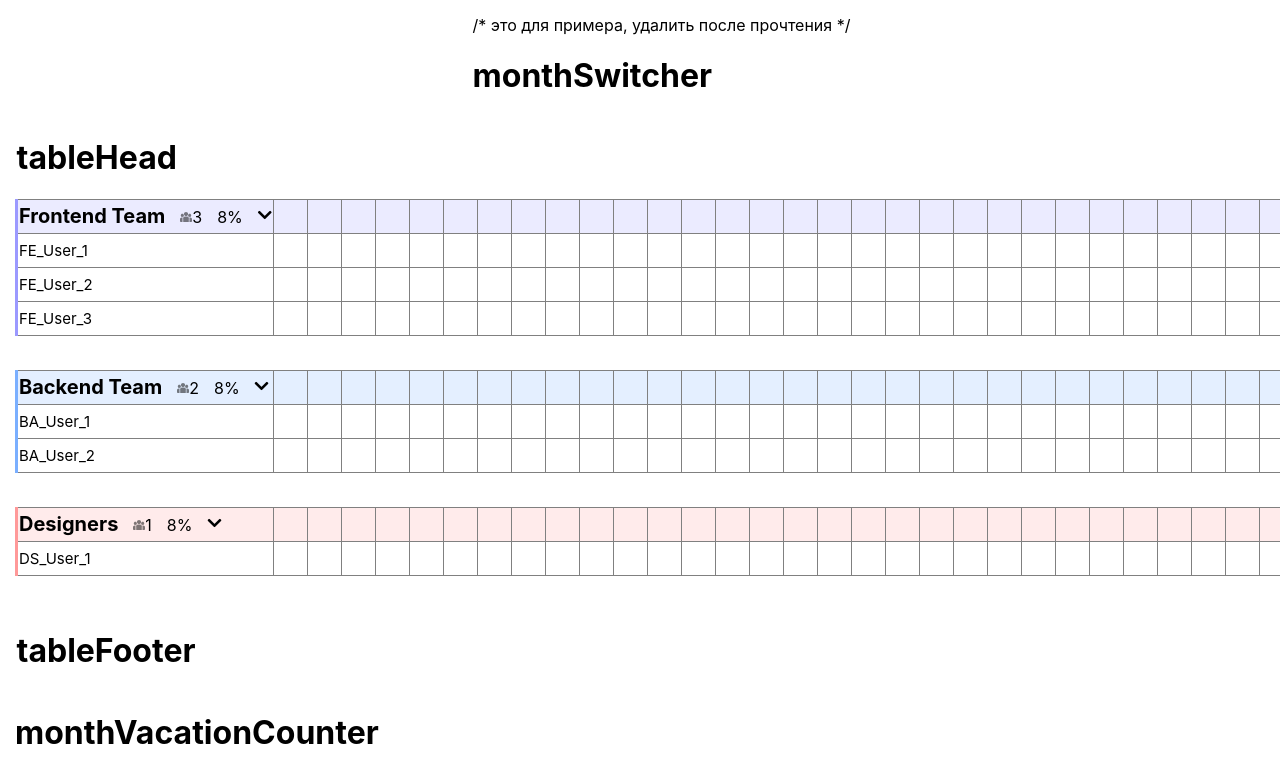
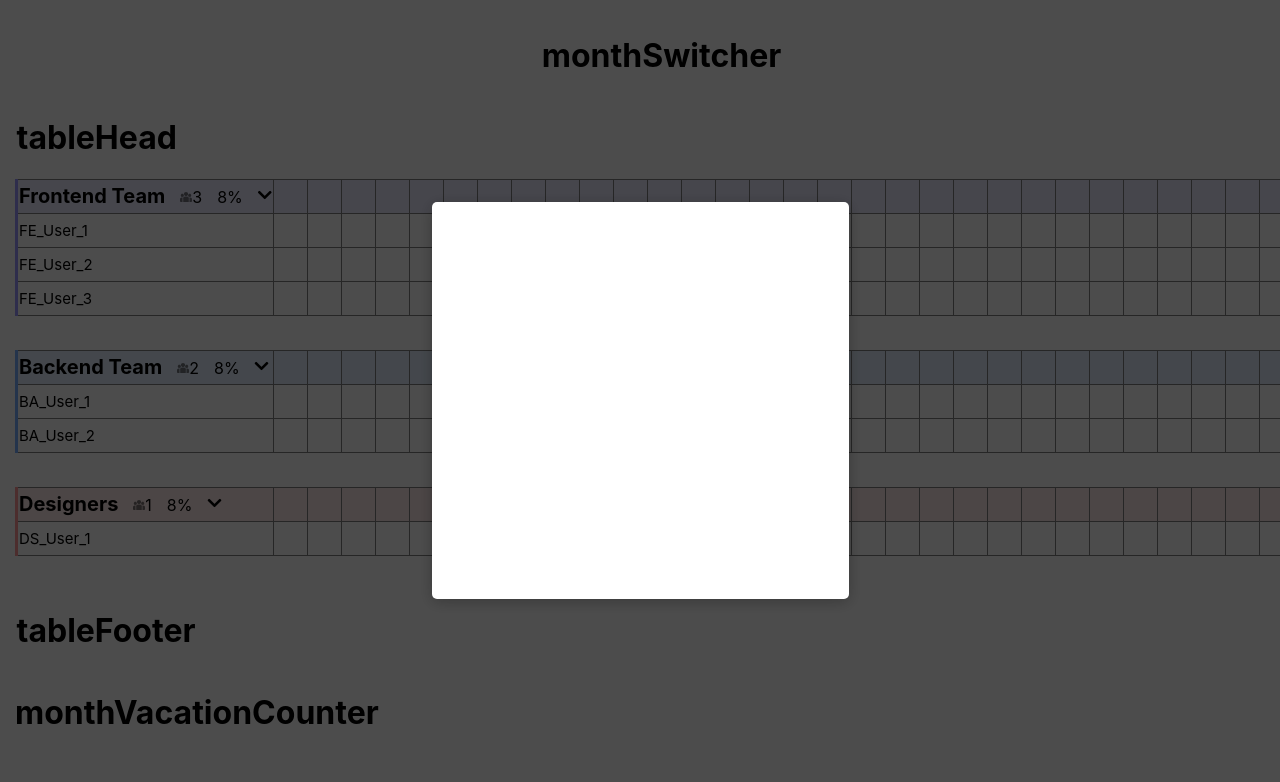
Before and after one commit to LesnovArt/calendarWithReact, a React (Create React App) app: page / in a window 1280 px wide. Shown: the top 782 px of the page. Built offline with nearby package versions, Linux system fonts and the light colour scheme; data requests are answered from the project's data file.

Commit message:
pre-merge commit

```diff
--- a/src/App.js
+++ b/src/App.js
@@ -1,19 +1,25 @@
 import React from "react";
-import { useState, useEffect } from 'react'
+import { useState, useEffect, createContext } from 'react'
 import axios from "axios";
 import MonthSwitcher from "./components/monthSwitcher/monthSwitcher";
 import TableHead from "./components/tableHead/tabelHead";
 import TableBody from "./components/tableBody/tableBody";
 import TableFooter from "./components/tableFooter/tableFooter";
 import MonthVacationCounter from "./components/monthVacationCounter/monthVacationCounter";
-import Moment from 'react-moment';
 import PropTypes from 'prop-types';
+import Popup from "./components/popup/popup";
 // import Data from "./components/Data/Data";
 
+export const PopupContext = createContext();
 
 function App() {
 
-  const [members, setPost] = useState([])
+  const [members, setPost] = useState([]);
+  const [isPopupShow, setIsPopupShow] = useState(true);
+
+  function togglePopup (){
+    setIsPopupShow( prev => prev = !prev)
+  }
 
   useEffect(() => {
   axios
@@ -50,7 +56,6 @@ function App() {
 
   return (
     <div className="wrapper">
-        {/* <Moment/> */}
       <MonthSwitcher/>
       <div className="table-wrapper">
         <table>
@@ -62,6 +67,9 @@ function App() {
         </table>
       </div>
       <MonthVacationCounter/>
+      <PopupContext.Provider value={togglePopup}>
+        { isPopupShow && <Popup/> }
+      </PopupContext.Provider>
     </div>
 
   );
--- a/src/components/monthSwitcher/monthSwitcher.js
+++ b/src/components/monthSwitcher/monthSwitcher.js
@@ -3,7 +3,7 @@ import style from "./monthSwitcher.module.scss";
 
 function MonthSwitcher() {
     return (
-        <div className={ style.wrapper }> /* это для примера, удалить после прочтения */
+        <div className={ style.wrapper }>
             <h1>monthSwitcher</h1>
         </div>
     );
--- /dev/null
+++ b/src/components/popup/popup.js
@@ -0,0 +1,15 @@
+import React, { useContext } from "react";
+import styles from "./popup.module.scss";
+import { PopupContext } from "../../App";
+import VacationForm from "../vacationForm/vacationForm";
+
+export default function Popup () {
+
+  const isPopupShow = useContext(PopupContext);
+
+    return (
+        <div className={styles.popup} onClick={()=> isPopupShow()}>
+            <VacationForm/>
+        </div>
+    )
+}
--- /dev/null
+++ b/src/components/popup/popup.module.scss
@@ -0,0 +1,11 @@
+.popup{
+  display: flex;
+  justify-content: center;
+  align-items: center;
+  width: 100%;
+  height: 100%;
+  position: fixed;
+  left: 0;
+  top: 0;
+  background-color: rgba(0,0,0,.7);
+}
--- /dev/null
+++ b/src/components/vacationForm/vacationForm.js
@@ -0,0 +1,12 @@
+import React from "react";
+import { Formik } from "formik";
+import styles from "./vacationForm.module.scss";
+
+export default function VacationForm () {
+
+    return (
+        <div className={styles.vacationForm}>
+
+        </div>
+    )
+}
--- /dev/null
+++ b/src/components/vacationForm/vacationForm.module.scss
@@ -0,0 +1,7 @@
+.vacationForm{
+  width: 417px;
+  height: 397px;
+  background-color: #ffffff;
+  box-shadow: 0 3px 15px rgba(0, 0, 0, 0.25);
+  border-radius: 5px;
+}
```
